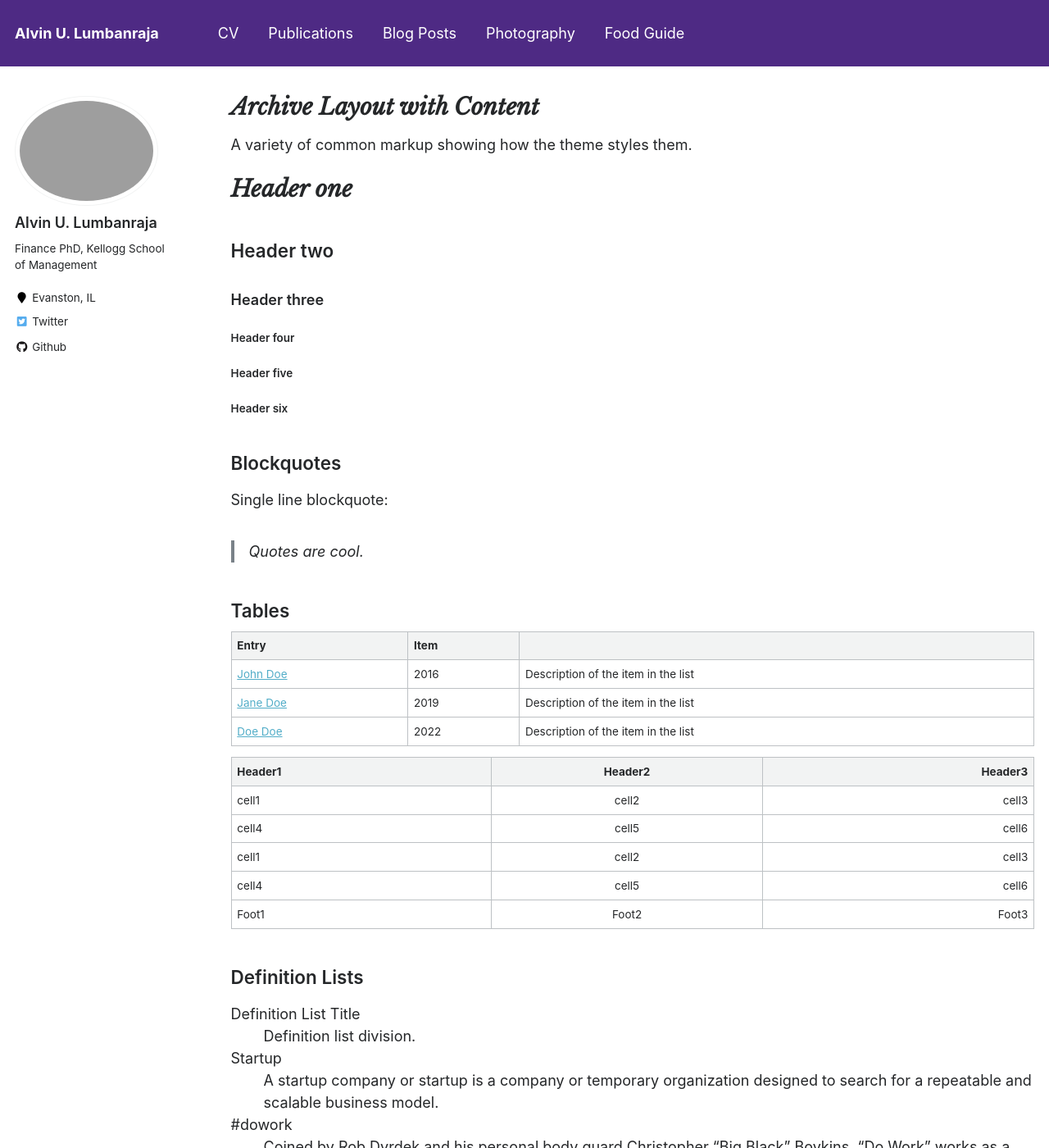
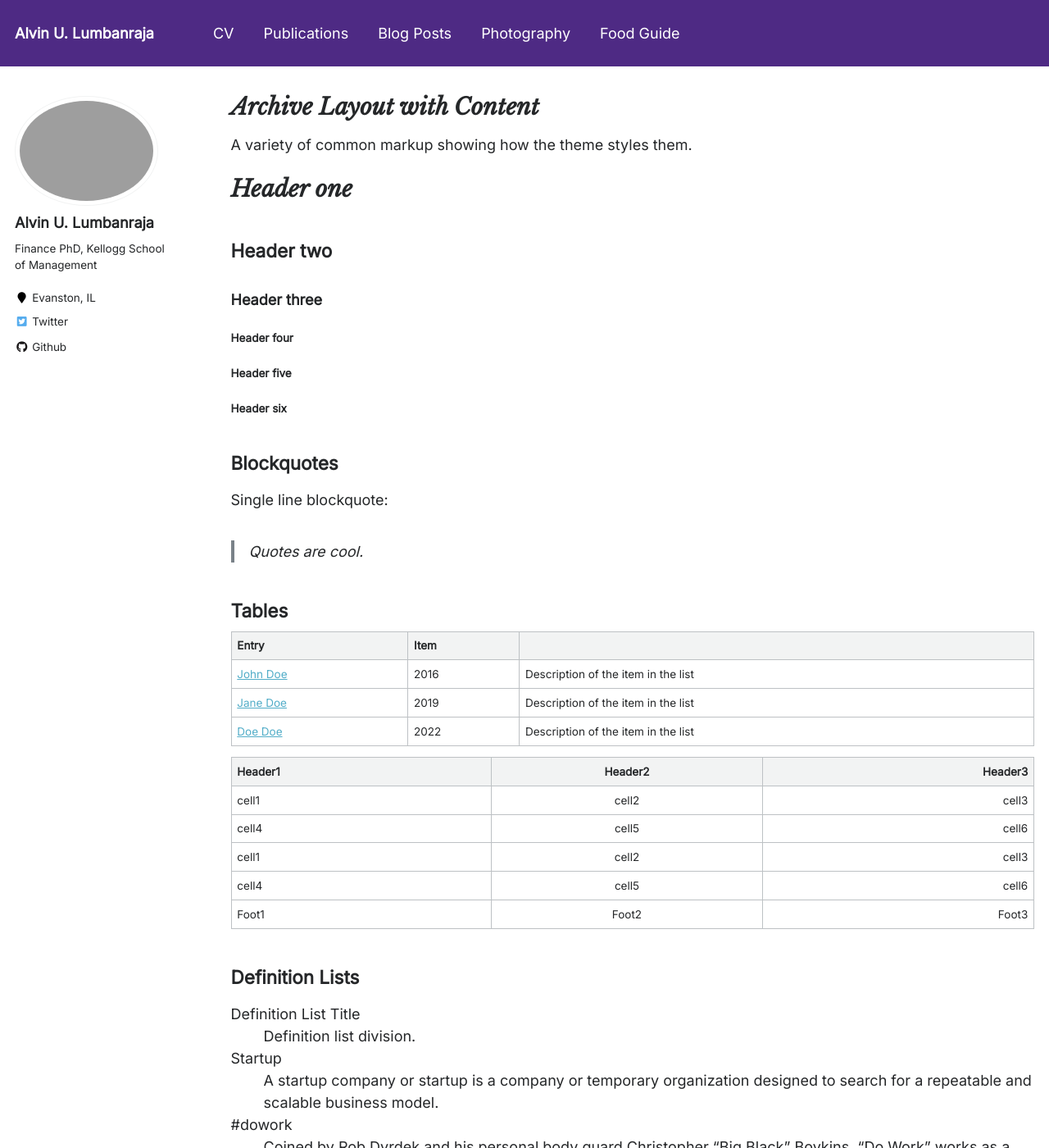
Before and after one commit to alumbanraja/alumbanraja.github.io, a Jekyll site: the page built from _pages/archive-layout-with-content.md, in a window 1280 px wide and 1400 px high. Shown: the whole window at 82% size. Built offline with Jekyll 4.4.1, drawn with Linux system fonts in a browser that asks for light colours; some web fonts are replaced.

Commit message:
Update _variables.scss

```diff
--- a/_sass/_variables.scss
+++ b/_sass/_variables.scss
@@ -7,7 +7,7 @@
    ========================================================================== */
 
 /* Import Relevant Font from Google Font */
-@import url('https://fonts.googleapis.com/css2?family=Baskervville&family=Libre+Baskerville:ital@1&display=swap');
+@import url('https://fonts.googleapis.com/css2?family=Inter&family=Libre+Baskerville:ital@1&family=Noto+Sans+Mono&display=swap');
 
 $doc-font-size              : 16;
 
@@ -17,15 +17,14 @@
 
 /* system typefaces */
 $serif                      : "Libre Baskerville", serif;
-$sans-serif                 : -apple-system, ".SFNSText-Regular", "San Francisco", "Roboto", "Segoe UI", "Helvetica Neue", "Lucida Grande", Arial, sans-serif;
-$monospace                  : Monaco, Consolas, "Lucida Console", monospace;
+$sans-serif                 : Inter, sans-serif;
+$monospace                  : "Noto Sans Mono", monospace;
 
 /* sans serif typefaces */
 $sans-serif-narrow          : $sans-serif;
 $helvetica                  : "Helvetica Neue", Arial, sans-serif;
 
 /* serif typefaces */
-$baskerville                : Baskerville, serif;
 $georgia                    : Georgia, serif;
 $times                      : Times, serif;
 $bodoni                     : "Bodoni MT", serif;
```
